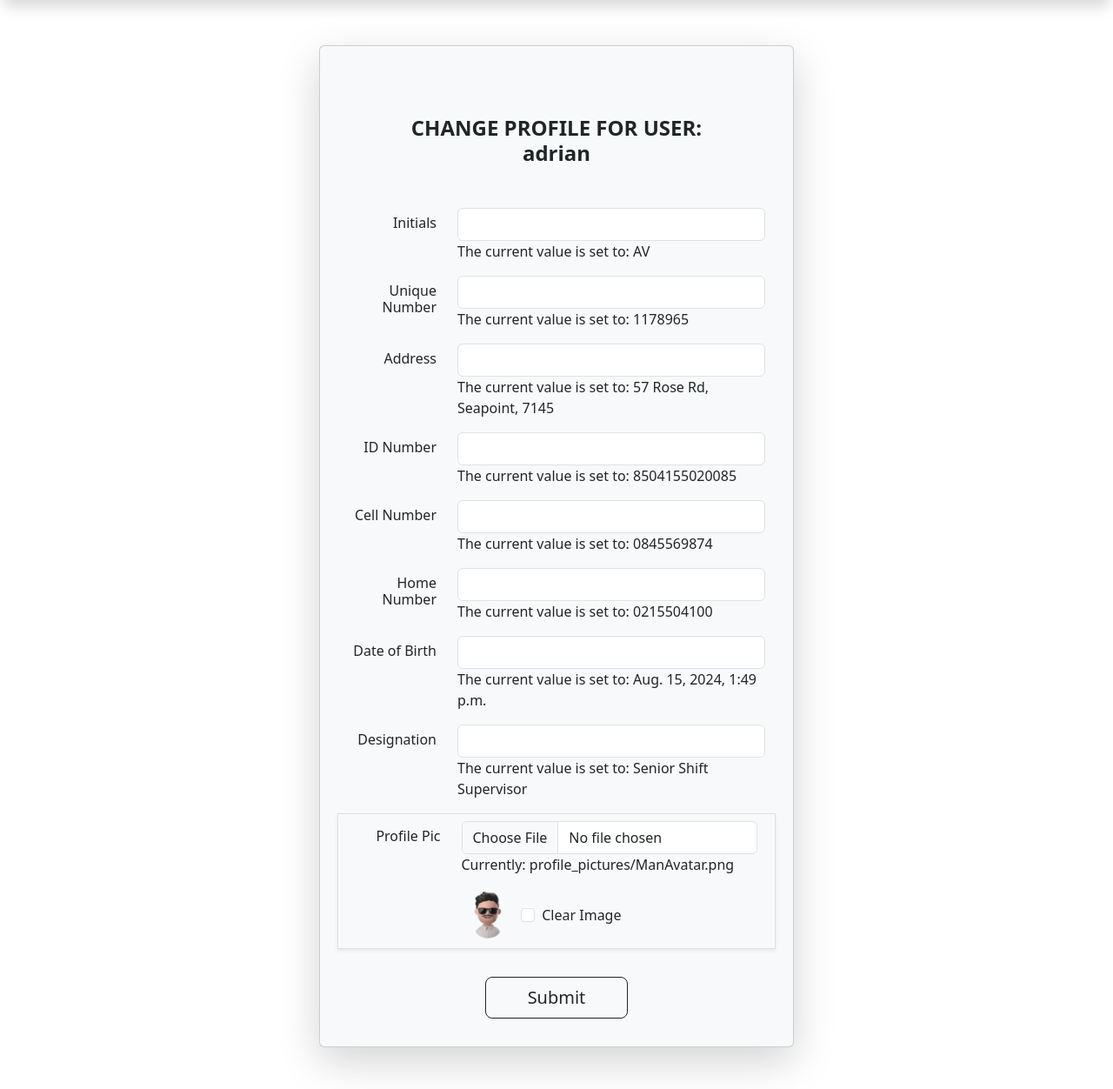
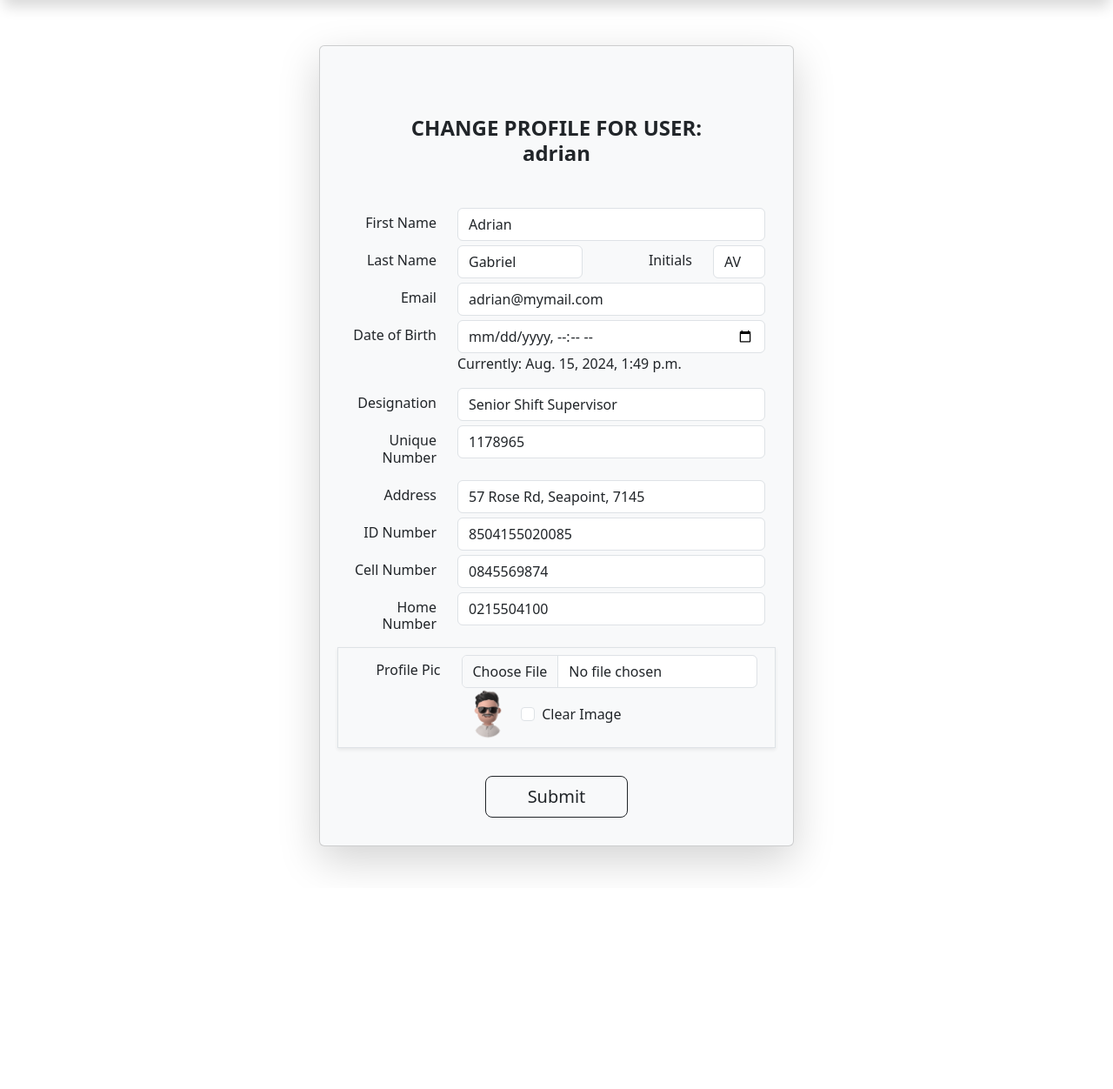
Before and after one commit to adriangabriel1000/ops, a Django app: page /profile/ in a window 1280 px wide. Shown: the part 66-1318 px from the top of the page at 87% size. After the commit the page ends 1068 px from the top, so only its background shows below. Run offline with Django 5.2, Linux system fonts and the light colour scheme; a user stored in the database is signed in; data comes from the database, SQL or seed files in the repository; both versions use the stored data as it was after the commit; some libraries are stand-ins or nearby versions.

Commit message:
profileForm without date fix

```diff
--- a/home/templates/home/base.html
+++ b/home/templates/home/base.html
@@ -24,7 +24,7 @@
                 <div class="collapse navbar-collapse mb-1" id="navbarSupportedContent">
                     <ul class="navbar-nav me-auto mb-2 mb-lg-0">
                     <li class="nav-item">
-                        <a class="nav-link active" aria-current="page" href="#">Home</a>
+                        <a class="nav-link active" aria-current="page" href="{% url 'home:index' %}">Home</a>
                     </li>
                     <li class="nav-item">
                         <a class="nav-link" href="#">Features</a>
@@ -62,7 +62,22 @@
             </div>
         </nav>
             {% if messages %}
-                {% for message in messages %}
+                <svg xmlns="http://www.w3.org/2000/svg" style="display: none;">
+                    <symbol id="check-circle-fill" fill="currentColor" viewBox="0 0 16 16">
+                    <path d="M16 8A8 8 0 1 1 0 8a8 8 0 0 1 16 0zm-3.97-3.03a.75.75 0 0 0-1.08.022L7.477 9.417 5.384 7.323a.75.75 0 0 0-1.06 1.06L6.97 11.03a.75.75 0 0 0 1.079-.02l3.992-4.99a.75.75 0 0 0-.01-1.05z"/>
+                    </symbol>
+                </svg>
+                <div class="alert alert-success d-flex align-items-center" role="alert">
+                    <svg class="bi flex-shrink-0 me-2" width="24" height="24" role="img" aria-label="Success:"><use xlink:href="#check-circle-fill"/></svg>
+                    <div>
+                        {{ message }} Messaged!!
+                    </div>
+                </div>
+            {% endif %}
+        {% else %}
+            </div>
+        </nav>
+            {% if messages %}
                 <svg xmlns="http://www.w3.org/2000/svg" style="display: none;">
                     <symbol id="check-circle-fill" fill="currentColor" viewBox="0 0 16 16">
                     <path d="M16 8A8 8 0 1 1 0 8a8 8 0 0 1 16 0zm-3.97-3.03a.75.75 0 0 0-1.08.022L7.477 9.417 5.384 7.323a.75.75 0 0 0-1.06 1.06L6.97 11.03a.75.75 0 0 0 1.079-.02l3.992-4.99a.75.75 0 0 0-.01-1.05z"/>
@@ -74,25 +89,6 @@
                         {{ message }}
                     </div>
                 </div>
-                {% endfor %}
-            {% endif %}
-        {% else %}
-            </div>
-        </nav>
-            {% if messages %}
-                {% for message in messages %}
-                <svg xmlns="http://www.w3.org/2000/svg" style="display: none;">
-                    <symbol id="check-circle-fill" fill="currentColor" viewBox="0 0 16 16">
-                    <path d="M16 8A8 8 0 1 1 0 8a8 8 0 0 1 16 0zm-3.97-3.03a.75.75 0 0 0-1.08.022L7.477 9.417 5.384 7.323a.75.75 0 0 0-1.06 1.06L6.97 11.03a.75.75 0 0 0 1.079-.02l3.992-4.99a.75.75 0 0 0-.01-1.05z"/>
-                    </symbol>
-                </svg>
-                <div class="alert alert-success d-flex align-items-center" role="alert">
-                    <svg class="bi flex-shrink-0 me-2" width="24" height="24" role="img" aria-label="Success:"><use xlink:href="#check-circle-fill"/></svg>
-                    <div>
-                        {{ message }}
-                    </div>
-                </div>
-                {% endfor %}
             {% endif %}
         {% endif %}
 
--- a/home/templates/home/index.html
+++ b/home/templates/home/index.html
@@ -1,9 +1,5 @@
 {% extends 'home/base.html' %}
 
 {% block body %}
-    {% if user.is_authenticated %}
-
-    {% else %}
-
-    {% endif %}
+    Index Page
 {% endblock %}
--- a/ops/settings.py
+++ b/ops/settings.py
@@ -34,6 +34,8 @@ ALLOWED_HOSTS = []
 INSTALLED_APPS = [
     'home',
     "user.apps.UserConfig",
+    'crispy_forms',
+    "crispy_bootstrap5",
     "django.contrib.admin",
     "django.contrib.auth",
     "django.contrib.contenttypes",
@@ -130,3 +132,6 @@ MEDIA_URL = '/pictures/'
 # https://docs.djangoproject.com/en/5.1/ref/settings/#default-auto-field
 
 DEFAULT_AUTO_FIELD = "django.db.models.BigAutoField"
+CRISPY_ALLOWED_TEMPLATE_PACKS = "bootstrap5"
+
+CRISPY_TEMPLATE_PACK = "bootstrap5"
--- a/user/forms.py
+++ b/user/forms.py
@@ -12,4 +12,12 @@ class RegisterForm(UserCreationForm):
 class ProfileForm(forms.ModelForm):
     class Meta:
         model = Profile
-        fields = ['user', 'initials', 'unique', 'address', 'idnum', 'cell', 'homenum', 'dob', 'designation', 'image']
+        fields = ['initials', 'unique', 'address', 'idnum', 'cell', 'homenum', 'dob', 'designation', 'image']
+        widgets={
+            'dob': forms.DateInput(attrs={'type': 'datetime-local'}),
+        }
+
+class UserEditForm(forms.ModelForm):
+    class Meta:
+        model = User
+        fields = ("first_name", "last_name", "email",)
--- a/user/templates/user/profile.html
+++ b/user/templates/user/profile.html
@@ -1,5 +1,6 @@
 {% extends 'home/base.html' %}
 {% load static %}
+{% load crispy_forms_tags  %}
 
 {% block body %}
     <div class="container text-center py-5">
@@ -7,17 +8,56 @@
             <div class="col-12 col-md-8 col-lg-6 col-xl-6">
                 <div class="card shadow-lg p-3 bg-body-tertiary rounded" style="border-radius: 1rem;">
                     <div class="card-body text-center">
-                        <h4 class="fw-bold m-5">CHANGE PROFILE FOR USER: {{profiles.user}}</h4>
-                        <form method="POST">
+                        <h4 class="fw-bold m-5">CHANGE PROFILE FOR USER: {{profile.user}}</h4>
+                        <form method="POST" enctype="multipart/form-data">
                             {% csrf_token %}
                             <div data-mdb-input-init class="form-outline form-white"></div>
                                 <div class="row">
                                     <div class="col-3 mt-2 text-end">
+                                        <h6><label class="form-label" for="id_first_name">First Name</label></h6>
+                                    </div>
+                                    <div class="col-9">
+                                        <input type="text" name="first_name" id="id_first_name" class="form-control" value="{{profile.user.first_name}}" />
+                                    </div>
+                                </div>
+
+                                <div class="row">
+                                    <div class="col-3 mt-2 text-end">
+                                        <h6><label class="form-label" for="id_last_name">Last Name</label></h6>
+                                    </div>
+                                    <div class="col-4">
+                                        <input type="text" name="last_name" value="{{profile.user.last_name}}" id="id_last_name" class="form-control" />
+                                    </div>
+                                    <div class="col-3 mt-2 text-end">
                                         <h6><label class="form-label" for="id_initials">Initials</label></h6>
                                     </div>
+                                    <div class="col-2">
+                                        <input type="text" name="initials" value="{{profile.initials}}" id="id_initials" class="form-control" />
+                                    </div>
+                                </div>
+                                <div class="row">
+                                    <div class="col-3 mt-2 text-end">
+                                        <h6><label class="form-label" for="id_email">Email</label></h6>
+                                    </div>
                                     <div class="col-9">
-                                        <input type="text" name="initials" id="id_initials" class="form-control" />
-                                        <p class="text-start">The current value is set to: {{profiles.initials}}</p>
+                                        <input type="text" name="email" id="id_email" class="form-control" value="{{profile.user.email}}" />
+                                    </div>
+                                </div>
+                                <div class="row">
+                                    <div class="col-3 mt-2 text-end">
+                                        <h6><label class="form-label" for="id_dob">Date of Birth</label></h6>
+                                    </div>
+                                    <div class="col-9">
+                                        <input type="datetime-local" name="dob" value="{{profile.dob}}" id="id_dob" class="dateinput form-control" />
+                                        <p class="text-start">Currently: {{ profile.dob }}
+                                    </div>
+                                </div>
+                                <div class="row">
+                                    <div class="col-3 mt-2 text-end">
+                                        <h6><label class="form-label" for="id_designation">Designation</label></h6>
+                                    </div>
+                                    <div class="col-9">
+                                        <input type="text" name="designation" value="{{profile.designation}}" id="id_designation" class="form-control" />
                                     </div>
                                 </div>
                                 <div class="row">
@@ -25,8 +65,7 @@
                                         <h6><label class="form-label" for="id_unique">Unique Number</label></h6>
                                     </div>
                                     <div class="col-9">
-                                        <input type="text" name="unique" id="id_unique" class="form-control" />
-                                        <p class="text-start">The current value is set to: {{profiles.unique}}</p>
+                                        <input type="text" name="unique" value="{{profile.unique}}" id="id_unique" class="form-control" />
                                     </div>
                                 </div>
                                 <div class="row">
@@ -34,17 +73,16 @@
                                         <h6><label class="form-label" for="id_address">Address</label></h6>
                                     </div>
                                     <div class="col-9">
-                                        <input type="text" name="address" id="id_address" class="form-control" />
-                                        <p class="text-start">The current value is set to: {{profiles.address}}</p>
+                                        <input type="text" name="address" value="{{profile.address}}" id="id_address" class="form-control" />
                                     </div>
                                 </div>
+
                                 <div class="row">
                                     <div class="col-3 mt-2 text-end">
                                         <h6><label class="form-label" for="id_idnum">ID Number</label></h6>
                                     </div>
                                     <div class="col-9">
-                                        <input type="text" name="idnum" id="id_idnum" class="form-control" />
-                                        <p class="text-start">The current value is set to: {{profiles.idnum}}</p>
+                                        <input type="text" name="idnum" value="{{profile.idnum}}" id="id_idnum" class="form-control" />
                                     </div>
                                 </div>
                                 <div class="row">
@@ -52,8 +90,7 @@
                                         <h6><label class="form-label" for="id_cell">Cell Number</label></h6>
                                     </div>
                                     <div class="col-9">
-                                        <input type="text" name="cell" id="id_cell" class="form-control" />
-                                        <p class="text-start">The current value is set to: {{profiles.cell}}</p>
+                                        <input type="text" name="cell" value="{{profile.cell}}" id="id_cell" class="form-control" />
                                     </div>
                                 </div>
                                 <div class="row">
@@ -61,39 +98,22 @@
                                         <h6><label class="form-label" for="id_homenum">Home Number</label></h6>
                                     </div>
                                     <div class="col-9">
-                                        <input type="text" name="homenum" id="id_homenum" class="form-control" />
-                                        <p class="text-start">The current value is set to: {{profiles.homenum}}</p>
+                                        <input type="text" name="homenum" value="{{profile.homenum}}" id="id_homenum" class="form-control" />
                                     </div>
                                 </div>
-                                <div class="row">
-                                    <div class="col-3 mt-2 text-end">
-                                        <h6><label class="form-label" for="id_dob">Date of Birth</label></h6>
-                                    </div>
-                                    <div class="col-9">
-                                        <input type="text" name="dob" id="id_dob" class="form-control" />
-                                        <p class="text-start">The current value is set to: {{profiles.dob}}</p>
-                                    </div>
-                                </div>
-                                <div class="row">
-                                    <div class="col-3 mt-2 text-end">
-                                        <h6><label class="form-label" for="id_designation">Designation</label></h6>
-                                    </div>
-                                    <div class="col-9">
-                                        <input type="text" name="designation" id="id_designation" class="form-control" />
-                                        <p class="text-start">The current value is set to: {{profiles.designation}}</p>
-                                    </div>
-                                </div>
+
+
                                 <div class="row border shadow-sm p-2">
                                     <div class="col-3 mt-2 text-end">
                                         <h6><label class="form-label" for="id_image">Profile Pic</label></h6>
                                     </div>
                                     <div class="col-9">
                                         <input type="file" name="image" accept="image/*" id="id_image" class="form-control" />
-                                        <p class="text-start">Currently: {{profiles.image}}</p>
+                                        <!--<p class="text-start">Currently: {{profile.image}}</p>-->
                                         <div class="row d-flex flex-row align-items-center">
                                             <div class="col-2">
                                             <!--<div class="text-start">-->
-                                                <img class="float-start" src="/pictures/{{profiles.image}}" width="60" height="60">
+                                                <img class="float-start" src="/pictures/{{profile.image}}" width="60" height="60">
                                             </div>
                                             <div class="col-10 d-flex justify-content-start">
                                                 <input class="form-check-input ms-2" type="checkbox" name="image-clear" id="image-clear_id">
--- a/user/views.py
+++ b/user/views.py
@@ -1,6 +1,6 @@
 from django.shortcuts import render, redirect
 from django.contrib import messages
-from .forms import RegisterForm, ProfileForm
+from .forms import RegisterForm, ProfileForm, UserEditForm
 from .models import Profile
 from django.contrib.auth.decorators import login_required
 
@@ -22,11 +22,28 @@ def register(request):
 
 @login_required
 def profile(request):
-    user = request.user
-    form = ProfileForm(instance=request.user.profile, data=request.POST)
-    profiles = Profile.objects.get(user=user)
+    if request.method == 'POST':
+        profile_form = ProfileForm(instance=request.user.profile, data=request.POST)
+        profile = Profile.objects.get(user=request.user)
+        user_form = UserEditForm(instance=request.user, data=request.POST)
+        if user_form.is_valid() and profile_form.is_valid():
+            user_form.save()
+            profile_form.save()
+            message = "Profile saved successfully!"
+            profile_form = ProfileForm(instance=request.user.profile, data=request.POST)
+            profile = Profile.objects.get(user=request.user)
+            user_form = UserEditForm(instance=request.user, data=request.POST)
+            return render(request, 'home/index.html', {
+                'message': message,
+            })
+    else:
+        profile_form = ProfileForm(instance=request.user.profile, data=request.POST)
+        profile = Profile.objects.get(user=request.user)
+        user_form = UserEditForm(instance=request.user, data=request.POST)
+        message =""
 
     return render(request, 'user/profile.html', {
-        'form': form,
-        'profiles': profiles,
+        'profile_form': profile_form,
+        'profile': profile,
+        'user_form': user_form,
     })
```
Also changed, not shown: db.sqlite3.
